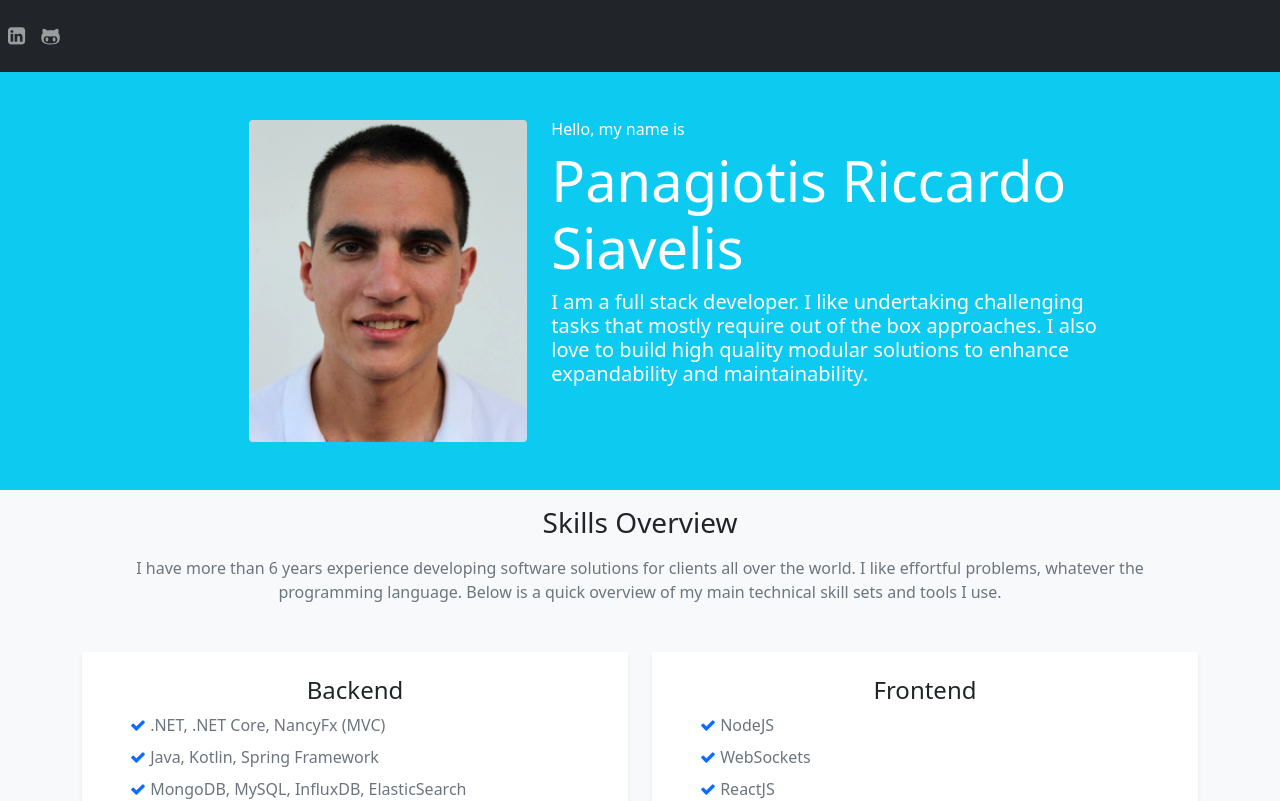
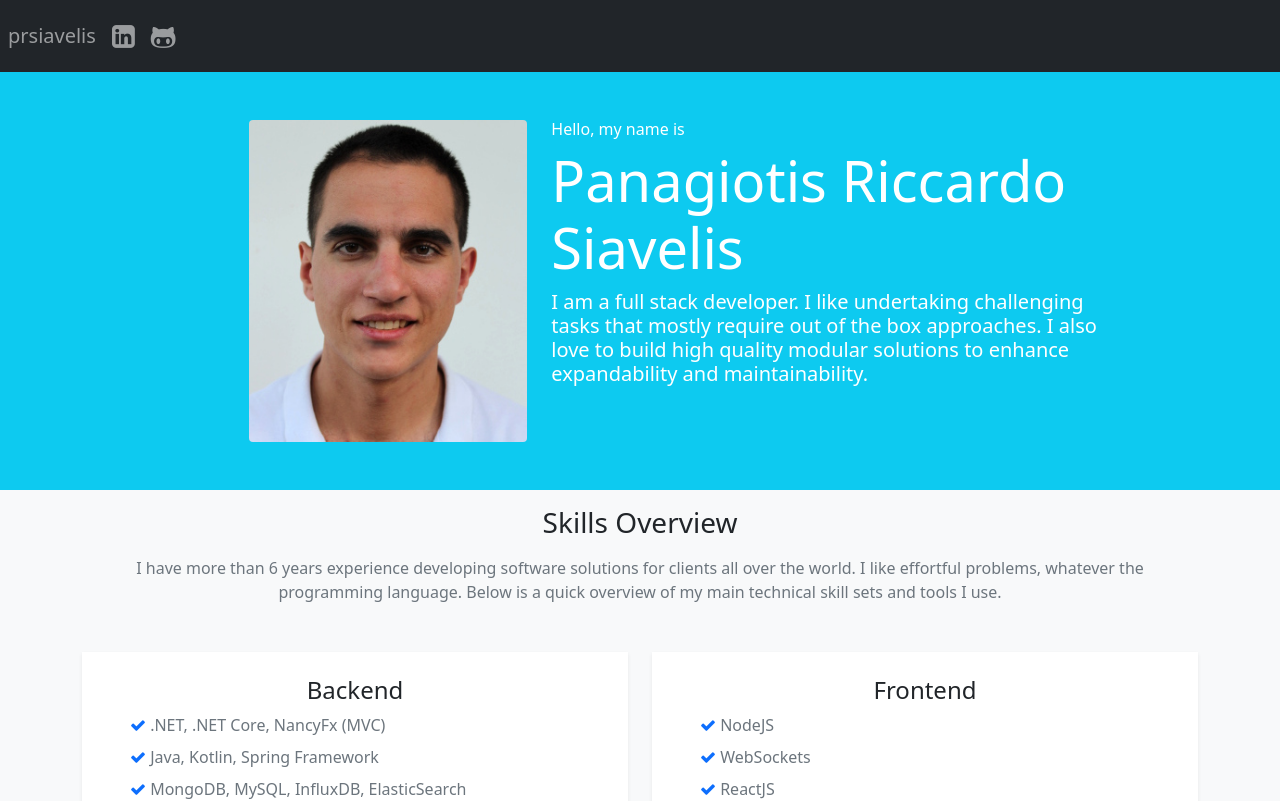
Before and after one commit to siavelis/siavelis.github.io, a Next.js app: page / in a window 1280 px wide. Shown: the top 801 px of the page. Built offline with nearby package versions, Linux system fonts and the light colour scheme.

Commit message:
BodyHeader -> NavigationBar

```diff
--- a/src/components/BodyHeader.tsx
+++ /dev/null
@@ -1,30 +0,0 @@
-import React from "react";
-import {Nav, Navbar} from "react-bootstrap";
-import Link from "next/link"
-
-class BodyHeader extends React.PureComponent {
-    constructor(props) {
-        super(props);
-        this.state = {expanded: false};
-    }
-
-    render() {
-        return <div>
-            <Navbar collapseOnSelect expand="lg" bg="dark" variant="dark">
-                <Navbar.Brand>
-                    <Nav style={{flexDirection: "row"}}>
-                        {renderNavLinkWithFaIcon("fa-linkedin-square", "https://linkedin.com/in/prsiavelis")}
-                        {renderNavLinkWithFaIcon("fa-github-alt", "https://github.com/siavelis")}
-                    </Nav>
-                </Navbar.Brand>
-            </Navbar>
-        </div>
-    }
-}
-
-const renderNavLinkWithFaIcon = (faClassName: string, href: string) =>
-    <Nav.Link href={href} style={{paddingLeft: "0.5rem", paddingRight: "0.5rem"}}>
-        <i className={"fa " + faClassName} aria-hidden="true"/>
-    </Nav.Link>;
-
-export default BodyHeader
--- /dev/null
+++ b/src/components/NavigationBar.tsx
@@ -0,0 +1,32 @@
+import React from "react";
+import {Nav, Navbar} from "react-bootstrap";
+
+class NavigationBar extends React.PureComponent {
+    constructor(props) {
+        super(props);
+        this.state = {expanded: false};
+    }
+
+    render() {
+        return <Navbar collapseOnSelect expand="lg" bg="dark" variant="dark">
+            <Navbar.Brand>
+                <Nav style={{flexDirection: "row"}}>
+                    {renderNavLink("/", <span>prsiavelis</span>)}
+                    {renderNavLinkWithFaIcon("https://linkedin.com/in/prsiavelis", "fa-linkedin-square")}
+                    {renderNavLinkWithFaIcon("https://github.com/siavelis", "fa-github-alt")}
+                </Nav>
+            </Navbar.Brand>
+        </Navbar>
+    }
+}
+
+const renderNavLink = (href, children) =>
+    <Nav.Link href={href} style={{paddingLeft: "0.5rem", paddingRight: "0.5rem"}}>
+        {children}
+    </Nav.Link>;
+const renderNavLinkWithFaIcon = (href, faClassName) => renderNavLink(
+    href,
+    <i className={"fa fa-lg " + faClassName} aria-hidden="true"/>
+);
+
+export default NavigationBar
--- a/src/pages/index.tsx
+++ b/src/pages/index.tsx
@@ -1,6 +1,6 @@
 import {Col, Container, Row} from "react-bootstrap";
 import React from "react";
-import BodyHeader from "../components/BodyHeader"
+import NavigationBar from "../components/NavigationBar"
 import Avatar from "../components/Avatar";
 
 // todo: add theme changer ...
@@ -13,7 +13,7 @@ import Avatar from "../components/Avatar";
 
 function IndexPage() {
     return <div className="bg-light">
-        <BodyHeader pathname={"/"}/>
+        <NavigationBar />
         <div className="bg-info text-white">
             <div className='p-5'>
                 <Row>
```
